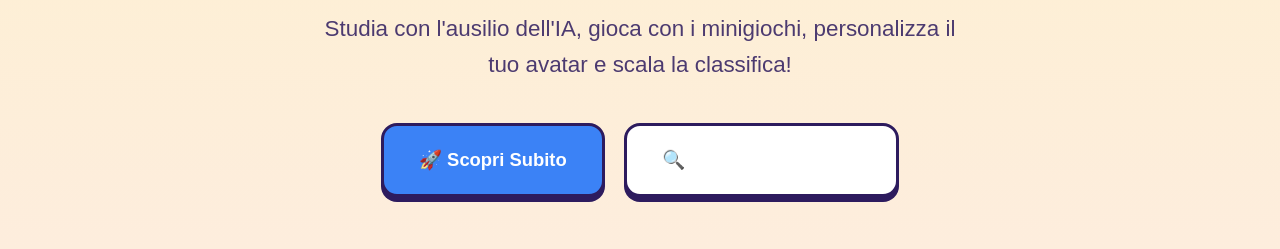
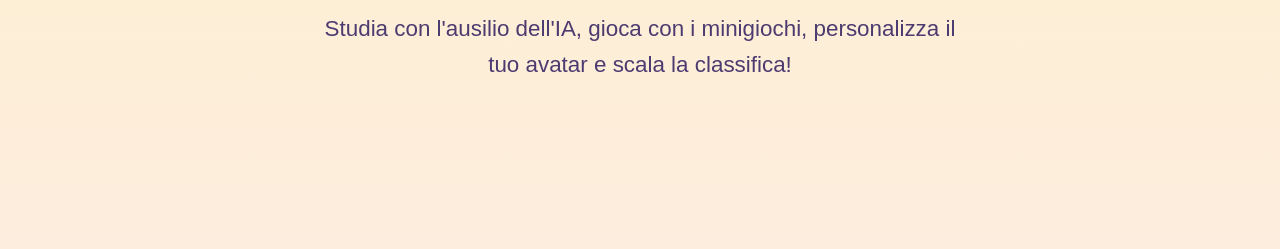
Before and after one commit to gabrieleghid-jpg/brainplayng33, a website: page src/pages/index.html in a window 1280 px wide. Shown: the part 551-800 px from the top of the page. Drawn offline with Linux system fonts and the light colour scheme.

Commit message:
CE LA STIAMO FACENDO

```diff
--- a/src/pages/index.html
+++ b/src/pages/index.html
@@ -217,14 +217,6 @@
       Studia con l'ausilio dell'IA, gioca con i minigiochi, personalizza il tuo avatar e scala la classifica!
     </p>
 
-    <div class="hero-buttons">
-      <a href="login.html" class="toon-btn" style="background: #3b82f6; color: white;">
-        🚀 Scopri Subito
-      </a>
-      <a href="#features" class="toon-btn" style="background: white;">
-        🔍 Vedi le Funzionalità
-      </a>
-    </div>
   </section>
 
   <!-- How it works -->
```
